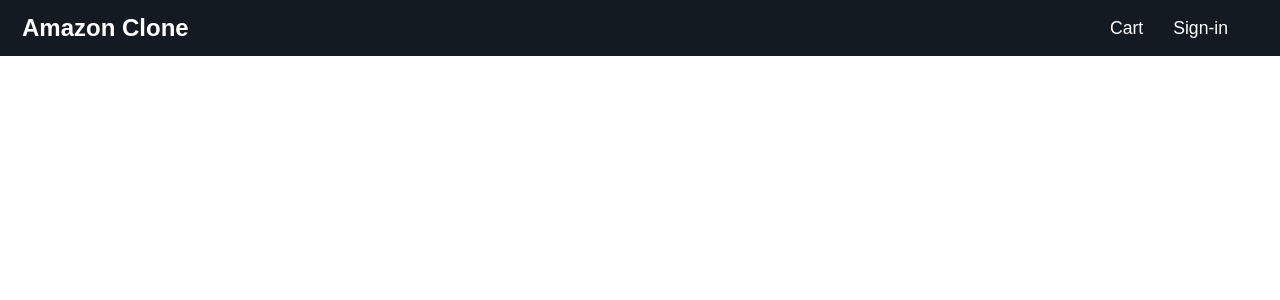
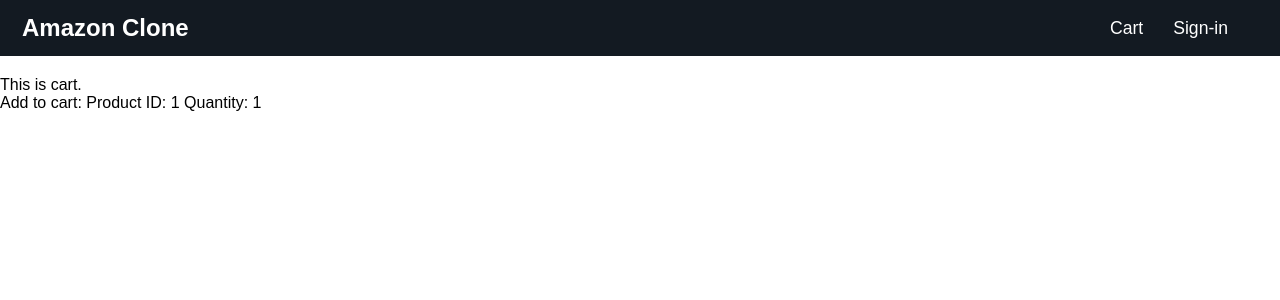
Before and after one commit to DebjitPramanick/Amazon-Clone, a React (Create React App) app in the folder amazon-frontend/: page /cart/1 in a window 1280 px wide. Shown: the top 300 px of the page. Built offline with nearby package versions, Linux system fonts and the light colour scheme.

Commit message:
Version 1

```diff
--- a/amazon-frontend/src/components/App.js
+++ b/amazon-frontend/src/components/App.js
@@ -3,6 +3,7 @@
 import { BrowserRouter as Router, Switch, Route } from "react-router-dom";
 import Home from '../pages/Home';
 import ProductPage from '../pages/ProductPage'
+import Cart from '../pages/Cart';
 
 const App = () => {
     return (
@@ -12,7 +13,7 @@
             <Header/>
 
             <Switch>
-                <Route exact path="/cart">{/** */}</Route>
+                <Route exact path="/cart/:id?" component={Cart}></Route>
                 <Route exact path="/sign-in">{/** */}</Route>
                 <Route path="/products/product/:id" component={ProductPage}></Route>
                 <Route path="/" component={Home} exact></Route>
--- a/amazon-frontend/src/components/Product.js
+++ b/amazon-frontend/src/components/Product.js
@@ -15,7 +15,7 @@
             </div>
             <h2>{product.name}</h2>
             <Rating rating={product.rating} numRev={product.numRev}/>
-            <p>{product.price}</p>
+            <p>${product.price}</p>
         </div>
         </Link>
     )
--- /dev/null
+++ b/amazon-frontend/src/pages/Cart.js
@@ -0,0 +1,20 @@
+import React from 'react'
+
+const Cart = (props) => {
+
+    const productID = props.match.params.id;
+    const qty = props.location.search ?
+        Number(props.location.search.split('=')[1])
+        : 1;
+
+    return (
+        <div>
+            This is cart.
+            <p>
+                Add to cart: Product ID: {productID} Quantity: {qty}
+            </p>
+        </div>
+    )
+}
+
+export default Cart
--- a/amazon-frontend/src/pages/ProductPage.js
+++ b/amazon-frontend/src/pages/ProductPage.js
@@ -23,6 +23,15 @@
         dispatch(detailsProduct(productID));
     }, [dispatch,productID]);
 
+
+
+    const addToCart = () =>{
+        props.history.push(`/cart/${productID}?qty=${qty}`)
+    }
+
+
+
+
     return (
 
         <div>
@@ -44,7 +53,7 @@
                                     <Rating rating={product.rating}
                                     numRev={product.numRev} />
                                 </li>
-                                <li className="pd-price">{product.price}</li>
+                                <li className="pd-price">${product.price}</li>
                                 <li className="pd-desc">
                                     Description :
                                     <p>{product.desc}</p>
@@ -56,7 +65,8 @@
                                 <ul>
                                     <li>
                                         <p>Price</p>
-                                        <div className="price">{product.price}</div>
+                                        <div className="price">${product.price*qty}</div>
+                                        {console.log(product.price)}
                                     </li>
                                     <li>
                                         <p>Stock</p>
@@ -72,9 +82,8 @@
                                         (product.stock > 0) && (
                                             <>
                                             <li>
-                                                <div className="row">
                                                 <p>Qty</p>
-                                                    <div>
+                                                <div className="qty-select">
                                                     <select value={qty} onChange={(e) => setQty(e.target.value)}>
                                                         {
                                                             [...Array(product.stock).keys()].map((x)=>(
@@ -83,10 +92,11 @@
                                                         }
                                                     </select>
                                                 </div>
-                                                </div>
                                             </li>
                                             <li>
-                                                <button>Add to cart</button>
+                                                <button className="add-to-cart" onClick={addToCart}>
+                                                    Add to cart
+                                                </button>
                                             </li>
                                             </>
 
--- a/amazon-frontend/src/styles/ProductPage.css
+++ b/amazon-frontend/src/styles/ProductPage.css
@@ -75,7 +75,16 @@
     font-weight: 800;
 }
 
-.card-body button{
+
+.qty-select select{
+    padding: 10px 16px;
+    font-size: 18px;
+    font-weight: bold;
+    cursor: pointer;
+}
+
+
+.card-body .add-to-cart{
     background-color: #f0c040;
     border-radius: 4px;
     display: block;
```
Also changed, not shown: 2 other files (tests, documents, lock files or other folders). Lines whose indentation alone changed are shown as unchanged.
